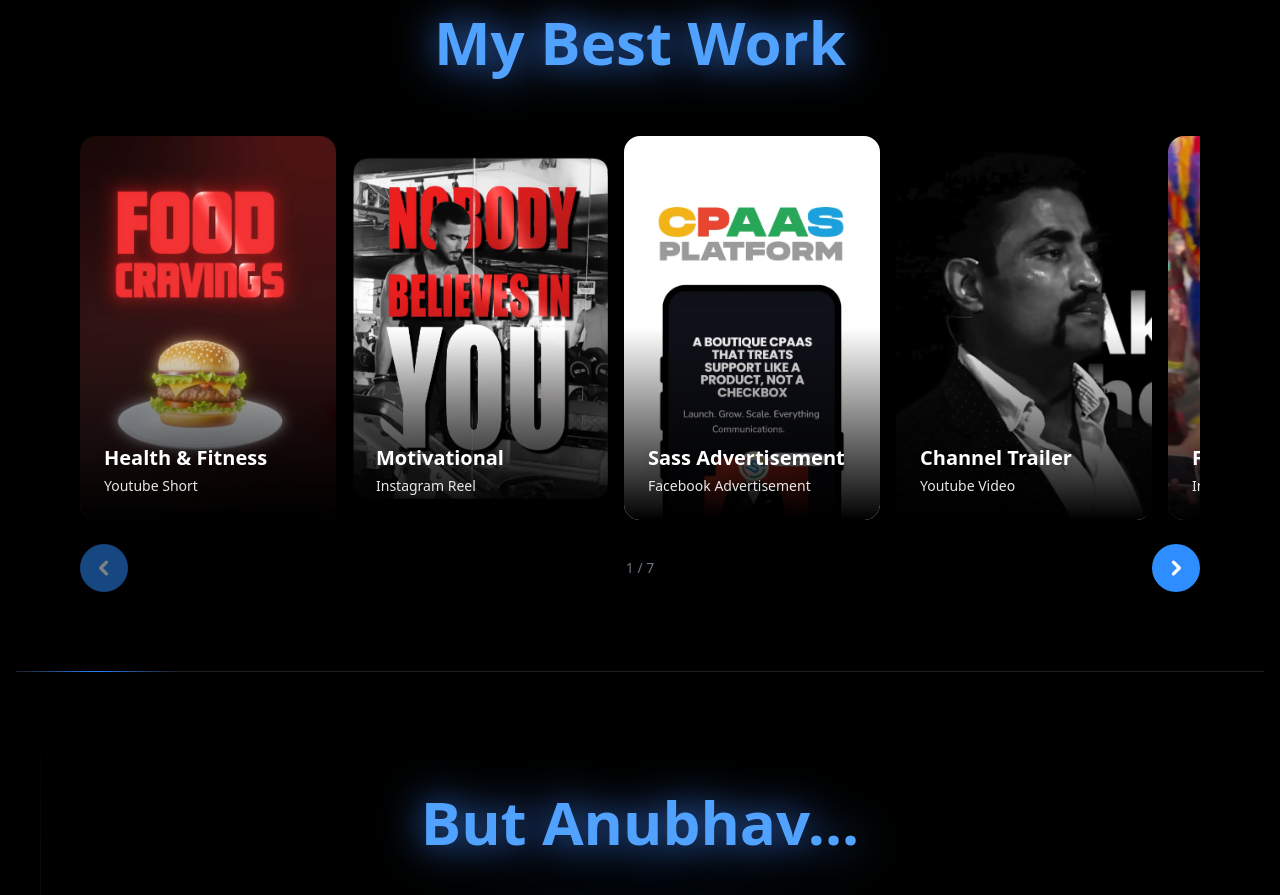
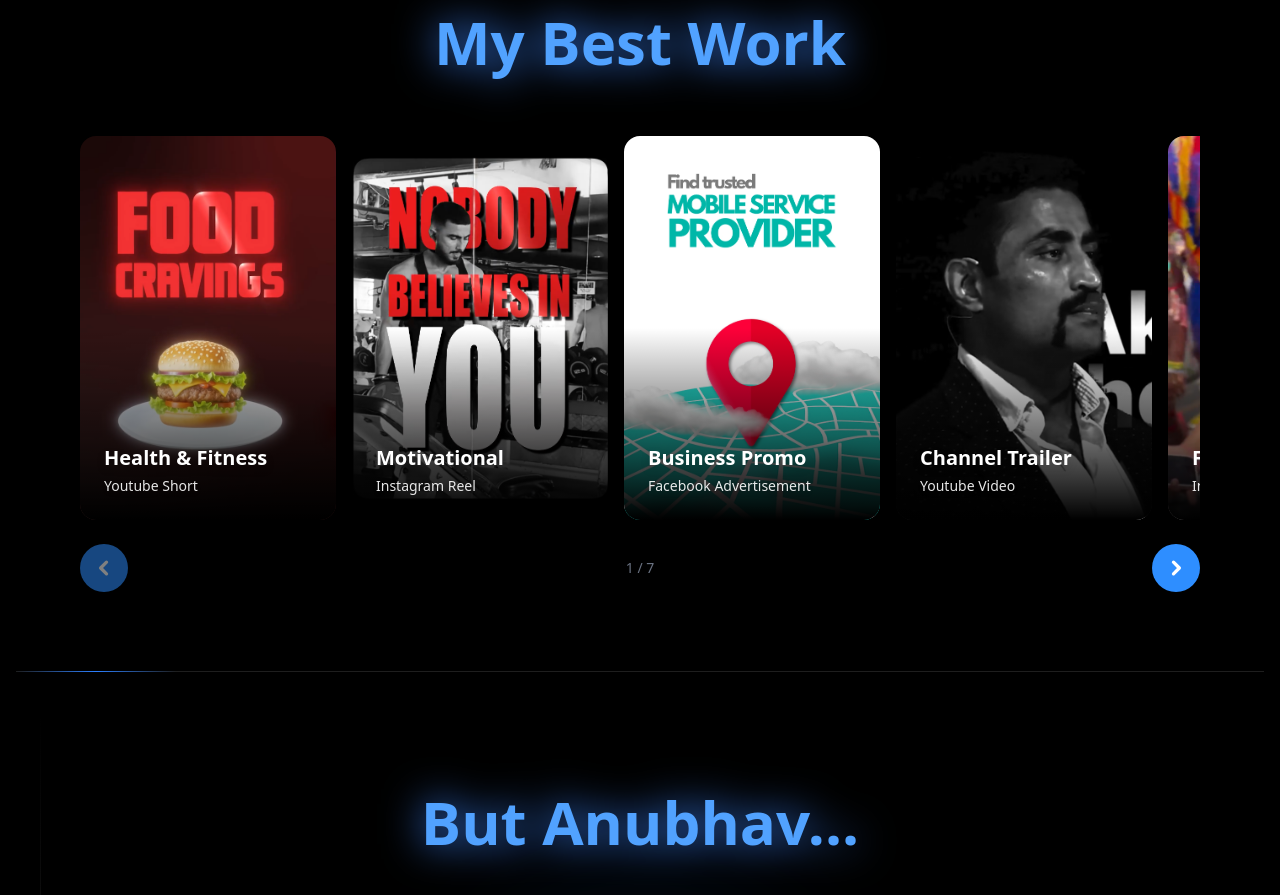
Before and after one commit to anubhavsinghofficials/anubhav-media, a React (Vite) app: page / in a window 1280 px wide. Shown: the part 1260-2155 px from the top of the page. Built offline with nearby package versions, Linux system fonts and the light colour scheme.

Commit message:
chore: replace sass video

```diff
--- a/src/components/custom/Carousal.jsx
+++ b/src/components/custom/Carousal.jsx
@@ -5,9 +5,7 @@ import { CustomVideoPlayer2 } from "@/components/custom/CustomVideoPlayer2"; //
 import {
   Credenza,
   CredenzaBody,
-  CredenzaClose,
   CredenzaContent,
-  CredenzaFooter,
   CredenzaTrigger,
 } from "@/components/ui/credenza"
 
@@ -23,7 +21,7 @@ export default function Carousel() {
   const items = [
     { title: 'Health & Fitness', subtitle: 'Youtube Short', image: '/videos/health-thumbnail.png', videoUrl: '/videos/health.mp4' },
     { title: 'Motivational', subtitle: 'Instagram Reel', image: '/videos/motivational-thumbnail.png', videoUrl: '/videos/motivational.mp4' },
-    { title: 'Sass Advertisement', subtitle: 'Facebook Advertisement', image: '/videos/sass-ad-thumbnail.png', videoUrl: '/videos/sass-ad.mp4' },
+    { title: 'Business Promo', subtitle: 'Facebook Advertisement', image: '/videos/business-promo-thumbnail.png', videoUrl: '/videos/business-promo.mp4' },
     { title: 'Channel Trailer', subtitle: 'Youtube Video', image: '/videos/channel-trailer-thumbnail.png', videoUrl: '/videos/channel-trailer.mp4' },
     { title: 'Festival Promo', subtitle: 'Instagram Reel', image: '/videos/festival-promo-thumbnail.png', videoUrl: '/videos/festival-promo.mp4' },
     { title: 'Tech & Ai', subtitle: 'TikTok Video', image: '/videos/tech-thumbnail.png', videoUrl: '/videos/tech.mp4' },
```
Also changed, not shown: public/videos/business-promo-thumbnail.png (added), 1 other file (tests, documents, lock files or other folders).
